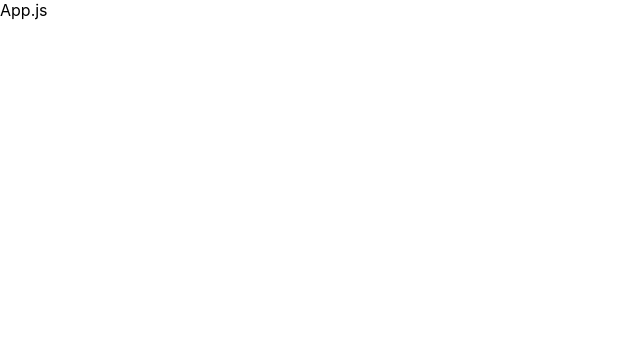
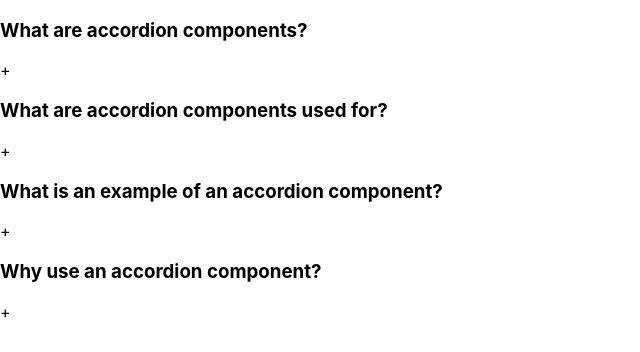
Before and after one commit to Nellie7190/mult-resource-proj, a React (Create React App) app: page / in a window 1280 px wide. Shown: the top 352 px of the page, without its empty margins (0-640 px from the left). Built offline with nearby package versions, Linux system fonts and the light colour scheme.

Commit message:
one answer collapsible at a time

```diff
--- a/src/App.js
+++ b/src/App.js
@@ -1,9 +1,10 @@
 import './App.css';
+import Accordion from './Components/Accordion/Accordion';
 
 function App() {
   return (
     <>
-      App.js
+      < Accordion />
     </>
   );
 }
--- /dev/null
+++ b/src/Components/Accordion/Accordion.jsx
@@ -0,0 +1,41 @@
+import React, { useState } from 'react'
+import data from './data'
+
+const Accordion = () => {
+  const [ selected, setSelected ] = useState(null)
+
+  function handleSingleSel(id, item) {
+    // console.log(item.answer)
+    setSelected(id)
+  }
+
+  return (
+    <div className='wrapper'>
+      <div className='accordion'>
+      {
+        // Just in case there is no data
+        data && data.length > 0 ?
+        data.map(item => (
+        <div className='item' key={item.id} >
+          {/* anon funct so it doesn't invoke on pageload */}
+          <div className='title' onClick={()=>handleSingleSel(item.id, item)}>
+            <h3>
+              {item.question}
+              {/* want to change below to be expandable and collapsible */}
+            </h3>
+            <span>+</span>
+            {
+              selected === item.id && selected ? <div>{item.answer}</div> : null
+            }
+          </div>
+        </div>
+        ))
+        : <div> No data found </div>
+      }
+
+      </div>
+    </div>
+  )
+}
+
+export default Accordion
```
Also changed, not shown: src/Components/Accordion/index.jsx (deleted).
